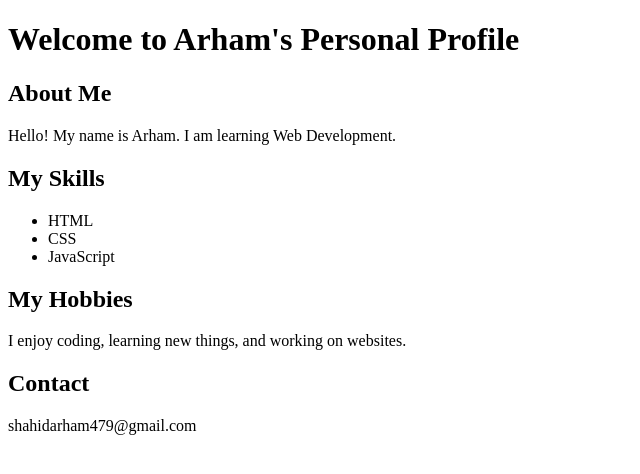
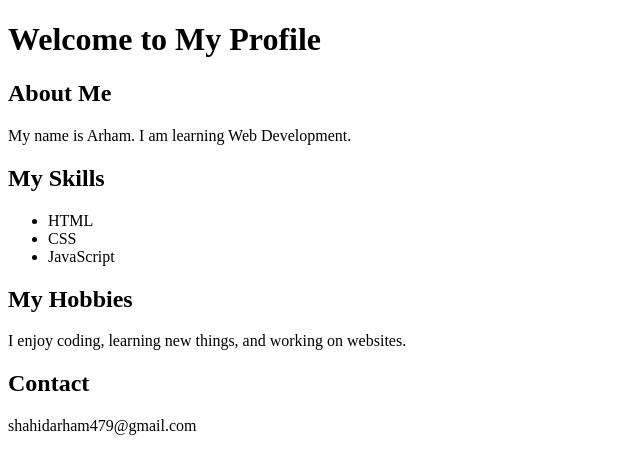
Before and after one commit to ArhamCodingWala/web-development-project, a plain HTML site: page index.html in a window 1280 px wide. Shown: the whole page, without its empty margins (0-640 px from the left). Drawn offline with Linux system fonts and the light colour scheme.

Commit message:
Update project

```diff
--- a/index.html
+++ b/index.html
@@ -8,10 +8,10 @@
 </head>
 
 <body>
-    <h1>Welcome to Arham's Personal Profile</h1>
+    <h1>Welcome to My Profile</h1>
 
     <h2>About Me</h2>
-    <p>Hello! My name is Arham. I am learning Web Development.</p>
+    <p>My name is Arham. I am learning Web Development.</p>
 
     <h2>My Skills</h2>
     <ul>
```
